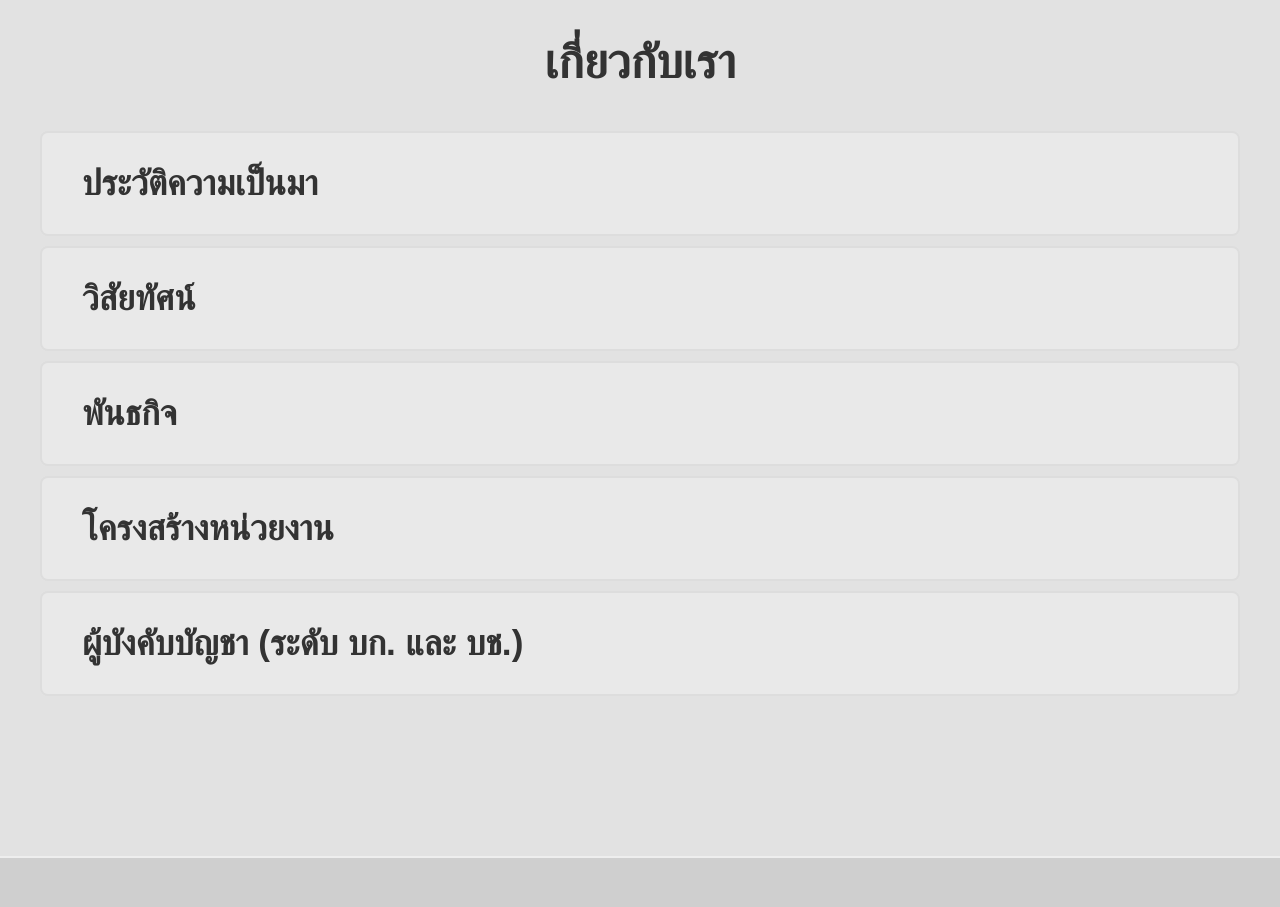
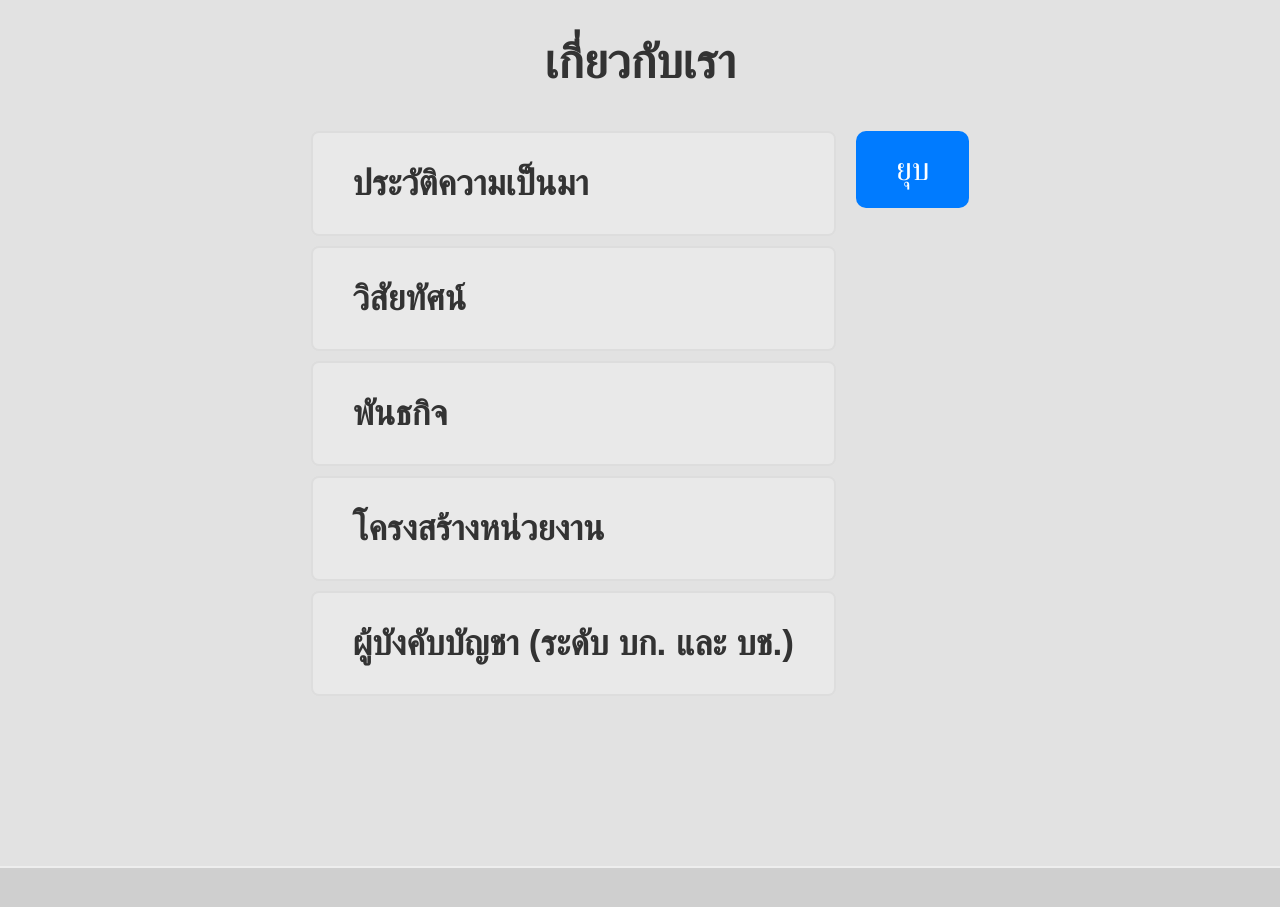
Before and after one commit to makemok123/Chumphon-Forensic.com, a plain HTML site: page index.html in a window 1280 px wide. Shown: the part 1320-2227 px from the top of the page. Drawn offline with Linux system fonts and the light colour scheme.

Commit message:
เพิ่มปุ่ม ยุบ เสร็จสิ้น

```diff
--- a/index.html
+++ b/index.html
@@ -54,11 +54,36 @@
 
         <section id="about">
             <h2 class="animatable-content" style="text-align: center; margin-bottom: 30px;">เกี่ยวกับเรา</h2>
+            <div class="accordion-with-controls">
                 <div class="accordion animatable-content delay-1">
                     <div class="accordion-item">
                         <button class="accordion-header">ประวัติความเป็นมา</button>
                         <div class="accordion-content">
-                        <p>ใส่เนื้อหาประวัติความเป็นมาของหน่วยงานที่นี่...</p>
+                            <p>ในปี พ.ศ. 2533 มีการปรับปรุงโครงสร้าง โดยรวมเอาหน่วยงานวิทยาการตำรวจในส่วนกลางและภูมิภาคไว้ด้วยกัน จัดตั้งเป็น “สำนักงานวิทยาการตำรวจ” ตามพระราชกฤษฎีกาแบ่งส่วนราชการกรมตำรวจ กระทรวงมหาดไทย (ฉบับที่ 18) พ.ศ. 2535 โดยแบ่งส่วนราชการเป็น 7 กองบังคับการ ดังนี้
+
+                                <br>กองบังคับการอำนวยการ
+                                <br>กองพิสูจน์หลักฐาน
+                                <br>กองทะเบียนประวัติอาชญากร
+                                <br>กองวิทยาการภาค 1
+                                <br>กองวิทยาการภาค 2
+                                <br>กองวิทยาการภาค 3
+                                <br>กองวิทยาการภาค 4
+
+                                <br><h2>ผลจากการก่อตั้ง สำนักงานวิทยาการตำรวจ หลังจากนั้น ในช่วงปี พ.ศ. 2536 จังหวัดชุมพร ได้ก่อตั้งกองกำกับการวิทยาการตำรวจเขต 10 (จังหวัดชุมพร) สังกัด กองวิทยาการภาค 4 (จังหวัดสุราษฎร์ธานี) นับเป็นจุดเริ่มต้นของหน่วยงาน พิสูจน์หลักฐาน จังหวัดชุมพร ได้มารับใช้พี่น้องประชาชน นับแต่ปีนี้</h2>
+
+
+                                <br>สำนักงานวิทยาการตำรวจ ได้รับการปรับปรุงหน่วยงานใหม่อีกครั้งหนึ่งเพื่อรองรับวิทยาการที่ก้าวหน้ามากขึ้น โดยเปลี่ยนชื่อจาก สำนักงานวิทยาการตำรวจ เป็น สำนักงานนิติวิทยาศาสตร์ตำรวจ ในช่วงแรก ตามพระราชกฤษฎีกาแบ่งส่วนราชการ สำนักงานตำรวจแห่งชาติ พ.ศ. 2548 โดยยังคงการแบ่งส่วนราชการภายในกองบัญชาการไว้เช่นเดิม จนกระทั่งวันที่ 7 กันยายน พ.ศ. 2552 สำนักงานนิติวิทยาศาสตร์ตำรวจ ได้เปลี่ยนชื่อเป็น สำนักงานพิสูจน์หลักฐานตำรวจ ตามพระราชกฤษฎีการแบ่งส่วนราชการสำนักงานตำรวจแห่งชาติ พ.ศ. 2552 และแบ่งส่วนราชการภายในกองบัญชาการในส่วนภูมิภาคได้ยุบเลิกกองวิทยาการภาคทั้งหมด และยกฐานะกองกำกับการวิทยาการเขตต่าง ๆ ให้ขึ้นมาเป็นหน่วยงานระดับกองบังคับการ และเรียกชื่อใหม่ว่า ศูนย์พิสูจน์หลักฐาน ซึ่งมีศูนย์กลางอยู่ตามจังหวัดต่าง ๆ ทั่วภูมิภาค
+                                <br>กองบังคับการอำนวยการ
+                                <br>กองพิสูจน์หลักฐานกลาง
+                               <br>กองทะเบียนประวัติอาชญากร
+                               <br>ศูนย์พิสูจน์หลักฐาน 1-10
+                               <br>สถาบันฝึกอบรมและวิจัยนิติวิทยาศาสตร์
+                               <br>กลุ่มงานพิสูจน์เอกลักษณ์บุคคล
+                               <br>กลุ่มงานศูนย์ข้อมูลวัตถุระเบิด
+                               <br><h2>ศูนย์พิสูจน์หลักฐาน 8 (ศพฐ.๘)
+                                <br> สำนักงานกลาง จังหวัดสุราษฎร์ธานี
+                                <br> พื้นที่รับผิดชอบ จังหวัดสุราษฎร์ธานี, ชุมพร, ระนอง, พังงา, ภูเก็ต, กระบี่ และนครศรีธรรมราช</h2>
+                              </p>
                         </div>
                     </div>
 
@@ -90,6 +115,8 @@
                             <p><strong>ผู้บังคับบัญชาระดับกองบัญชาการ (บช.):</strong><br> - รายชื่อ...</p>
                         </div>
                     </div>
+                </div>
+                <button class="accordion-collapse-trigger">ยุบ</button>
             </div>
         </section>
 
@@ -139,54 +166,7 @@
         <p>&copy; 2023 ชื่อเว็บไซต์ของคุณ. สงวนลิขสิทธิ์.</p>
     </footer>
 
-    <script>
-        document.addEventListener('DOMContentLoaded', function() {
-            const sections = document.querySelectorAll('section');
-
-            const observerOptions = {
-                root: null, // relative to document viewport
-                rootMargin: '0px',
-                threshold: 0.1 // 10% of the section is visible
-            };
-
-            const observer = new IntersectionObserver((entries, observer) => {
-                entries.forEach(entry => {
-                    if (entry.isIntersecting) {
-                        const animatableElements = entry.target.querySelectorAll('.animatable-content');
-                        animatableElements.forEach(el => {
-                            el.classList.add('is-visible');
-                        });
-                        // Optional: Unobserve the section after animation to prevent re-triggering
-                        // observer.unobserve(entry.target);
-                    } else {
-                        // Optional: Reset animation if section scrolls out of view
-                        // This might be desired if you want the animation to replay every time.
-                        // const animatableElements = entry.target.querySelectorAll('.animatable-content.is-visible');
-                        // animatableElements.forEach(el => {
-                        //     el.classList.remove('is-visible');
-                        // });
-                    }
-                });
-            }, observerOptions);
-
-            sections.forEach(section => {
-                observer.observe(section);
-            });
-
-            // Accordion JavaScript
-            const accordionHeaders = document.querySelectorAll('.accordion-header');
-            accordionHeaders.forEach(header => {
-                header.addEventListener('click', () => {
-                    const accordionContent = header.nextElementSibling;
-
-                    // Toggle active class for styling (optional)
-                    header.classList.toggle('active');
-                    // Toggle display of content
-                    accordionContent.style.display = accordionContent.style.display === 'block' ? 'none' : 'block';
-                });
-            });
-        });
-    </script>
+    <script src="script.js" defer></script>
 
 </body>
 </html>
--- /dev/null
+++ b/script.js
@@ -0,0 +1,139 @@
+document.addEventListener('DOMContentLoaded', function() {
+    const sections = document.querySelectorAll('section');
+
+    const observerOptions = {
+        root: null, // relative to document viewport
+        rootMargin: '0px',
+        threshold: 0.1 // 10% of the section is visible
+    };
+
+    const observer = new IntersectionObserver((entries, observer) => {
+        entries.forEach(entry => {
+            if (entry.isIntersecting) {
+                const animatableElements = entry.target.querySelectorAll('.animatable-content');
+                animatableElements.forEach(el => {
+                    if (!el.classList.contains('is-visible')) { // ตรวจสอบก่อนเพิ่ม class
+                        el.classList.add('is-visible');
+                    }
+                });
+                // Optional: Unobserve the section after animation to prevent re-triggering
+                // observer.unobserve(entry.target);
+            } else {
+                // Optional: Reset animation if section scrolls out of view
+                // This might be desired if you want the animation to replay every time.
+                // const animatableElements = entry.target.querySelectorAll('.animatable-content.is-visible');
+                // animatableElements.forEach(el => {
+                //     el.classList.remove('is-visible');
+                // });
+            }
+        });
+    }, observerOptions);
+
+    sections.forEach(section => {
+        observer.observe(section);
+    });
+
+    // Accordion JavaScript
+    const accordionHeaders = document.querySelectorAll('.accordion-header');
+    accordionHeaders.forEach(header => {
+        header.addEventListener('click', () => {
+            const accordionContent = header.nextElementSibling;
+
+            // Toggle active class for styling (optional)
+            header.classList.toggle('active');
+            // Toggle display of content
+            accordionContent.style.display = accordionContent.style.display === 'block' ? 'none' : 'block';
+        });
+    });
+
+    // New Collapse All Accordion Button JavaScript for each accordion group
+    const collapseTriggers = document.querySelectorAll('.accordion-collapse-trigger');
+    collapseTriggers.forEach(button => {
+        button.addEventListener('click', () => {
+            const accordionWrapper = button.closest('.accordion-with-controls');
+            if (accordionWrapper) {
+                const accordionElement = accordionWrapper.querySelector('.accordion');
+                if (accordionElement) {
+                    const contents = accordionElement.querySelectorAll('.accordion-content');
+                    const headers = accordionElement.querySelectorAll('.accordion-header');
+
+                    contents.forEach(content => {
+                        content.style.display = 'none';
+                    });
+                    headers.forEach(header => {
+                        header.classList.remove('active');
+                    });
+
+                    // Scroll to the top of the parent section
+                    const parentSection = accordionWrapper.closest('section');
+                    if (parentSection) {
+                        const siteHeader = document.querySelector('header');
+                        let headerOffset = 0;
+                        // Check if header is currently fixed (typically on larger screens)
+                        if (siteHeader && getComputedStyle(siteHeader).position === 'fixed') {
+                            headerOffset = siteHeader.offsetHeight;
+                        }
+                        const sectionTop = parentSection.offsetTop - headerOffset;
+                        window.scrollTo({
+                            top: sectionTop,
+                            behavior: 'smooth'
+                        });
+                    }
+                }
+            }
+        });
+    });
+
+    // Sticky "Collapse All" button logic
+    const aboutSection = document.getElementById('about');
+    if (aboutSection) {
+        const controlsWrapper = aboutSection.querySelector('.accordion-with-controls');
+        const collapseButton = aboutSection.querySelector('.accordion-collapse-trigger');
+        const siteHeader = document.querySelector('header');
+
+        if (controlsWrapper && collapseButton && siteHeader) {
+            window.addEventListener('scroll', function() {
+                const aboutSectionRect = aboutSection.getBoundingClientRect();
+                const controlsWrapperRect = controlsWrapper.getBoundingClientRect(); // Current position of the wrapper
+
+                // Calculate the top position for the sticky button
+                // It should be below the actual header
+                const headerOffsetHeight = siteHeader.offsetHeight || 0;
+                const stickyTopMargin = 20; // Visual margin in px below the header
+                const stickyTopValuePx = headerOffsetHeight + stickyTopMargin;
+
+                // Condition to start sticking:
+                // When the top of the controlsWrapper (where the button normally sits)
+                // scrolls above the point where the button should stick.
+                const shouldStartSticking = controlsWrapperRect.top < stickyTopValuePx;
+
+                // Condition to stop sticking:
+                // When the bottom of the #about section (minus button height and a small margin)
+                // scrolls above the point where the button's top is fixed.
+                // This means the button has reached the "end" of its allowed sticky area within #about.
+                const buttonBottomStopPoint = aboutSectionRect.bottom - collapseButton.offsetHeight - stickyTopMargin;
+
+                if (shouldStartSticking && buttonBottomStopPoint > stickyTopValuePx) {
+                    // Stick the button
+                    if (!collapseButton.classList.contains('collapse-trigger-sticky')) {
+                        // Calculate 'right' position based on the centered controlsWrapper
+                        // This calculation happens just before making it sticky, so controlsWrapper.offsetWidth is accurate.
+                        const currentControlsWrapperWidth = controlsWrapper.offsetWidth;
+                        const spaceToTheRightOfControlsWrapper = (window.innerWidth - currentControlsWrapperWidth) / 2;
+                        const extraShiftToRightPx = 20; // จำนวน px ที่จะขยับปุ่มไปทางขวาเพิ่ม เพื่อไม่ให้บังเนื้อหา
+
+                        collapseButton.classList.add('collapse-trigger-sticky');
+                        collapseButton.style.top = `${stickyTopValuePx}px`;
+                        // กำหนดตำแหน่ง right โดยลดค่าลงเล็กน้อยเพื่อให้ปุ่มขยับไปทางขวาของหน้าจอมากขึ้น
+                        collapseButton.style.right = `${spaceToTheRightOfControlsWrapper - extraShiftToRightPx}px`;
+                    }
+                } else {
+                    // Unstick the button
+                    collapseButton.classList.remove('collapse-trigger-sticky');
+                    collapseButton.style.top = '';
+                    collapseButton.style.right = '';
+                }
+            });
+        }
+    }
+});
--- a/style.css
+++ b/style.css
@@ -187,12 +187,26 @@ footer {
 
 /* --- Accordion Styles --- */
 .accordion {
-    width: 100%;
+    /* width: 100%; -- This will be handled by flex parent */
     max-width: 1600px; /* 800px * 2 */
-    margin: 40px auto; /* 20px * 2 */
+    /* margin: 40px auto; -- This will be handled by .accordion-with-controls */
 }
 
-.accordion-item {
+.accordion-with-controls {
+    display: flex;
+    align-items: flex-start;
+    gap: 20px; /* 10px * 2, space between accordion and button */
+    width: fit-content; /* Make wrapper only as wide as its content */
+    margin: 40px auto; /* Center the wrapper, original accordion top/bottom margin */
+}
+
+.accordion-with-controls .accordion {
+    flex-grow: 1; /* Accordion takes available space */
+    margin: 0; /* Remove original margin */
+    max-width: 1600px; /* Retain its max-width */
+}
+
+.accordion-item { /* This style remains the same */
     border: 2px solid #ddd; /* 1px * 2 */
     margin-bottom: 10px; /* 5px * 2 */
     border-radius: 8px; /* 4px * 2 */
@@ -223,6 +237,26 @@ footer {
     background-color: white;
     display: none; /* ซ่อนเนื้อหาเริ่มต้น */
     border-top: 2px solid #ddd; /* 1px * 2 */
+}
+
+/* --- Styles for the new Collapse All Button (per accordion) --- */
+.accordion-collapse-trigger {
+    flex-shrink: 0; /* Prevent button from shrinking */
+    padding: 20px 40px; /* เพิ่ม padding (10px*2, 20px*2) */
+    font-size: 1em; /* ขนาดตัวอักษร */
+    cursor: pointer; /* เปลี่ยน cursor เป็น pointer */
+    background-color: #007bff; /* สีพื้นหลัง (ตามสี header) */
+    color: white; /* สีตัวอักษร */
+    border: none; /* ไม่มีขอบ */
+    border-radius: 10px; /* มุมโค้งมน (5px * 2) - same as old button */
+    transition: background-color 0.3s ease; /* เพิ่ม transition */
+}
+.accordion-collapse-trigger:hover { background-color: #0056b3; } /* สีเข้มขึ้นเมื่อ hover */
+
+/* Styles for the sticky "Collapse All" button */
+.collapse-trigger-sticky {
+    position: fixed;
+    z-index: 900; /* Below header (1000) but above most content */
 }
 
 /* --- Added for slide-up animation --- */
```
Lines whose indentation alone changed are shown as unchanged.
